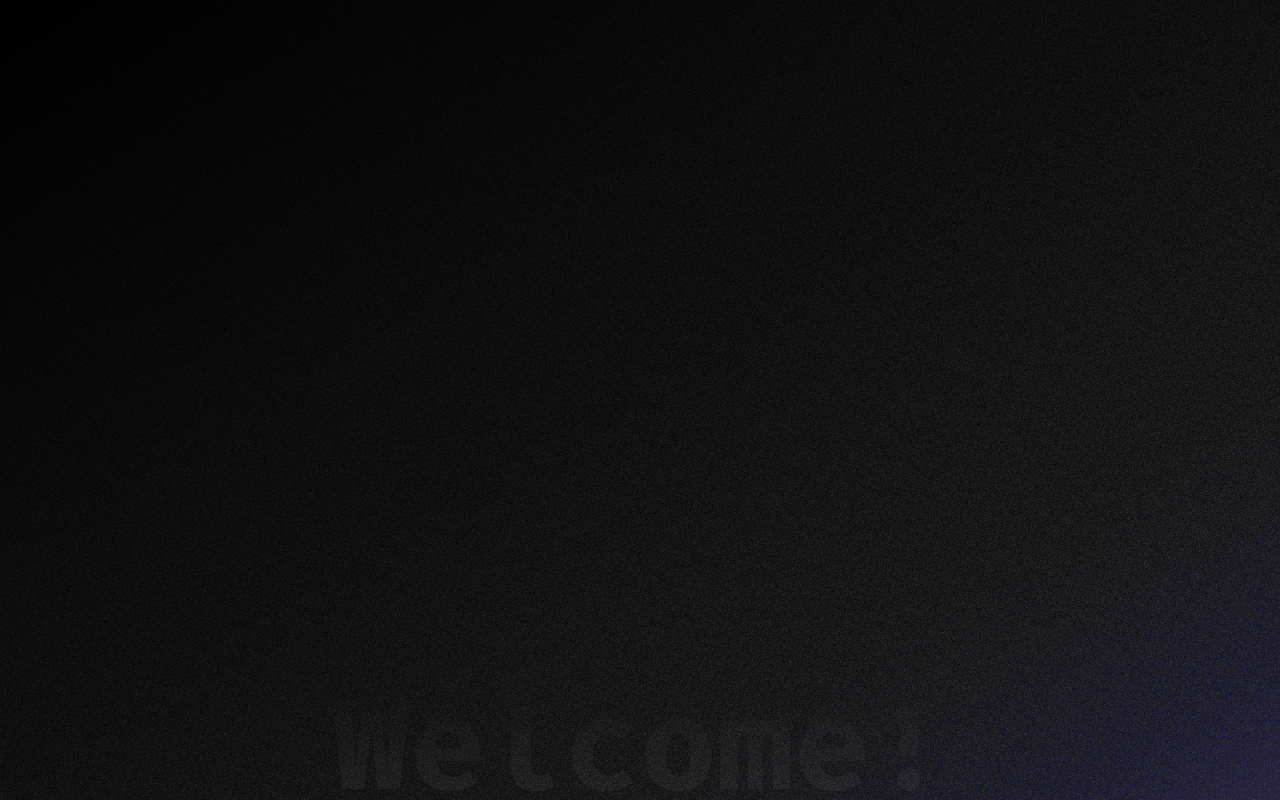
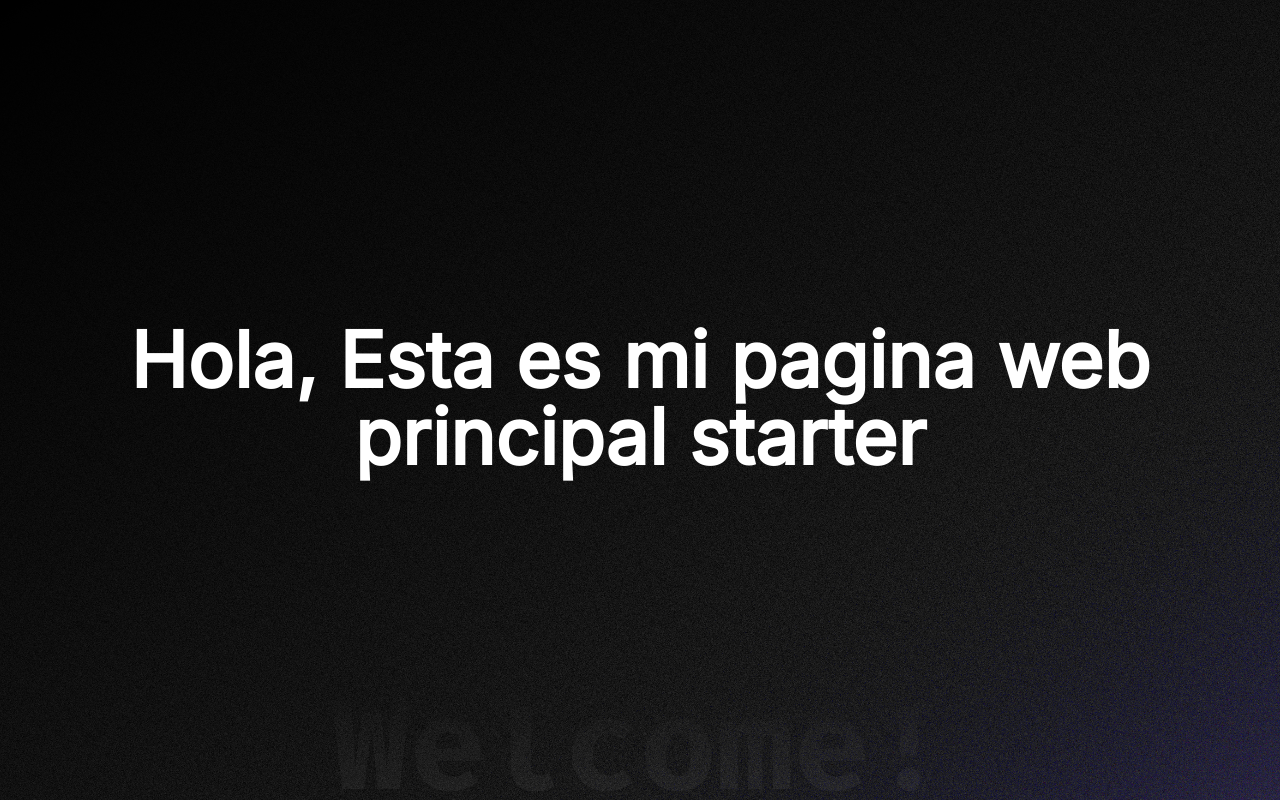
Before and after one commit to sirlordluis/sirlordluis, a React (Vite) app: page / in a window 1280 px wide. Built offline with nearby package versions, Linux system fonts and the light colour scheme.

Commit message:
componente del contenido

```diff
--- a/src/App.tsx
+++ b/src/App.tsx
@@ -1,5 +1,6 @@
 import { useEffect, useRef } from 'react';
 import './css/App.css';
+import ScrollContent from './components/ScrollContent';
 
 function App() {
   const appRef = useRef<HTMLDivElement>(null);
@@ -48,7 +49,7 @@ function App() {
       </div>
 
       <h1 className='custom-font'>Welcome!</h1>
-
+      <ScrollContent />
     </>
   );
 }
--- /dev/null
+++ b/src/components/ScrollContent.tsx
@@ -0,0 +1,13 @@
+import '../css/ScrollContent.css'
+
+const ScrollContent = () => {
+  // Contenido que deseas mostrar al hacer scroll
+  return (
+
+      <p>Hola, Esta es mi pagina web principal starter </p>
+
+
+  );
+};
+
+export default ScrollContent;
--- /dev/null
+++ b/src/css/ScrollContent.css
@@ -0,0 +1,17 @@
+p {
+    font-family: 'Inter', sans-serif;
+    color: white;
+    margin-bottom: 0;
+
+    font-size: 6vw;
+    line-height: 100%; /*Podria causar problemas*/
+
+    /* Centrado vertical y horizontal */
+    display: flex;
+    justify-content: center;
+    align-items: center;
+
+    height: 100vh;
+    text-align: center;
+    font-weight: 600;
+  }
```
